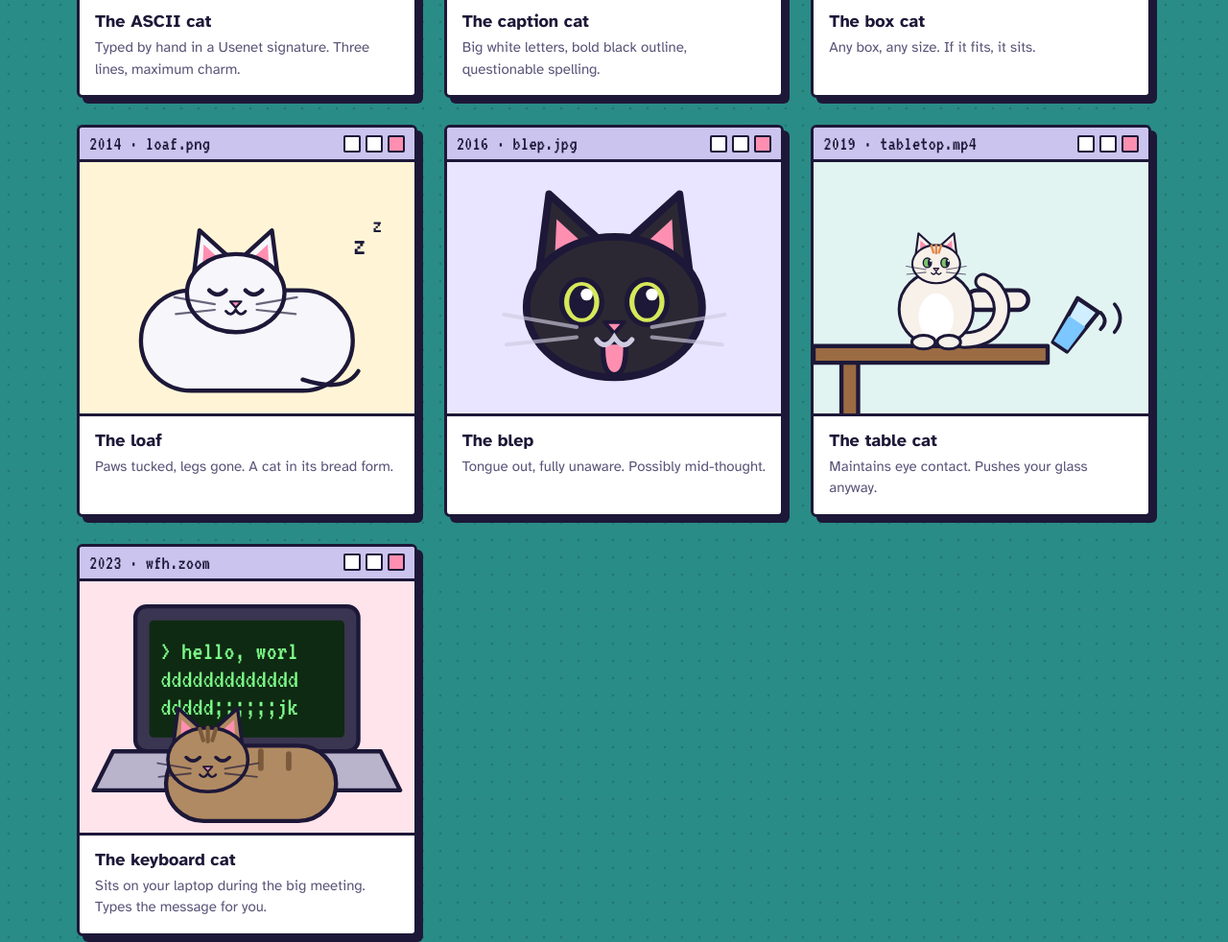
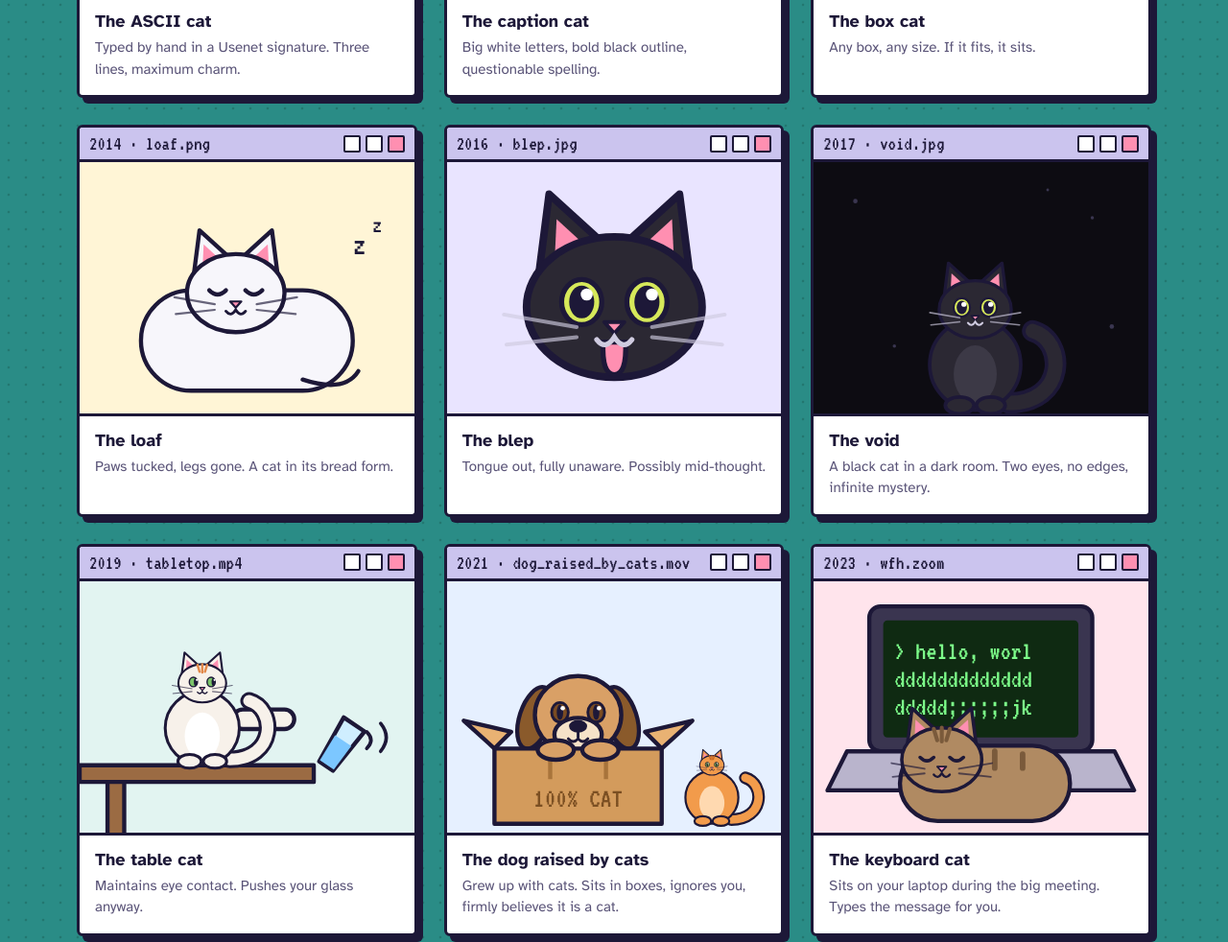
Before and after one commit to katebordwell/hello-hackday, a plain HTML site: page cats/index.html in a window 1280 px wide. Shown: the part 940-1922 px from the top of the page at 96% size. Drawn offline with Linux system fonts and the light colour scheme; a web font is replaced by a local one.

Commit message:
Add the void and the dog raised by cats
Co-Authored-By: Claude Opus 5.5 <noreply@anthropic.com>
Claude-Session: https://claude.ai/code/session_01CwYrKz39bABXSVf9zp1VQn

```diff
--- a/cats/index.html
+++ b/cats/index.html
@@ -174,6 +174,9 @@ const scenes=[
   <text x="210" y="50" font-family="VT323,monospace" font-size="18" fill="${INK}">z</text>`},
  {year:'2016',file:'blep.jpg',title:'The blep',note:'Tongue out, fully unaware. Possibly mid-thought.',say:'hewwo, wowld',bg:'#e9e4ff',
   svg:()=>`<g class="cat">${head(120,104,FUR.black,{s:1.8,eyes:'wide',tongue:true})}</g>`},
+ {year:'2017',file:'void.jpg',title:'The void',note:'A black cat in a dark room. Two eyes, no edges, infinite mystery.',say:'hello, world. i am the void.',bg:'#0d0c12',
+  svg:()=>`<g fill="#3a3650"><circle cx="30" cy="28" r="1.6"/><circle cx="200" cy="40" r="1.2"/><circle cx="58" cy="132" r="1.2"/><circle cx="214" cy="118" r="1.6"/><circle cx="168" cy="20" r="1"/></g>
+  ${sit(116,178,FUR.black,{s:.86,eyes:'wide'})}`},
  {year:'2019',file:'tabletop.mp4',title:'The table cat',note:'Maintains eye contact. Pushes your glass anyway.',say:'hello, world. goodbye, glass.',bg:'#e2f4f1',
   svg:()=>`<rect x="0" y="132" width="168" height="12" fill="#9b6b43" ${sw}/>
   <rect x="20" y="144" width="12" height="40" fill="#9b6b43" ${sw}/>
@@ -181,6 +184,25 @@ const scenes=[
   <path d="M206 108 q6 6 0 12 M216 102 q8 10 0 20" fill="none" stroke="${INK}" stroke-width="2.5" stroke-linecap="round"/>
   <g class="cat"><rect x="110" y="92" width="44" height="14" rx="7" fill="${FUR.calico.a}" ${sw}/>
   ${sit(88,132,FUR.calico,{s:.7,eyes:'side'})}</g>`},
+ {year:'2021',file:'dog_raised_by_cats.mov',title:'The dog raised by cats',note:'Grew up with cats. Sits in boxes, ignores you, firmly believes it is a cat.',say:'meow. i mean, hello world.',bg:'#e6f0ff',
+  svg:()=>{const d={a:'#d9a066',b:'#8a5a2b',c:'#f6e2c8',eye:'#7a4b22'};
+  return `<polygon points="34,120 12,100 46,108" fill="#e9b273" ${sw}/>
+  <polygon points="154,120 176,100 142,108" fill="#e9b273" ${sw}/>
+  <g class="cat"><g transform="translate(94 96)">
+    <ellipse cx="-31" cy="2" rx="11" ry="23" transform="rotate(18 -31 2)" fill="${d.b}" ${sw}/>
+    <ellipse cx="31" cy="2" rx="11" ry="23" transform="rotate(-18 31 2)" fill="${d.b}" ${sw}/>
+    <ellipse rx="31" ry="28" fill="${d.a}" ${sw}/>
+    <ellipse cy="14" rx="17" ry="12" fill="${d.c}" ${sw}/>
+    ${eyes(d,'open')}
+    <ellipse cy="8" rx="6.5" ry="4.5" fill="${INK}"/>
+    <path d="M0 12 V17 M-7 17 Q-3.5 21 0 17 Q3.5 21 7 17" fill="none" stroke="${INK}" stroke-width="2" stroke-linecap="round"/>
+  </g></g>
+  <rect x="34" y="120" width="120" height="54" fill="#d39b5c" ${sw}/>
+  <path d="M74 120 V142 M114 120 V142" stroke="#a8743b" stroke-width="3"/>
+  <ellipse cx="78" cy="121" rx="13" ry="7" fill="${d.a}" ${sw}/>
+  <ellipse cx="110" cy="121" rx="13" ry="7" fill="${d.a}" ${sw}/>
+  <text x="94" y="162" text-anchor="middle" font-family="VT323,monospace" font-size="20" fill="#7b4f22">100% CAT</text>
+  ${sit(190,174,FUR.ginger,{s:.5})}`}},
  {year:'2023',file:'wfh.zoom',title:'The keyboard cat',note:'Sits on your laptop during the big meeting. Types the message for you.',say:'hello, worlddddddddd',bg:'#ffe4ec',
   svg:()=>`<rect x="40" y="18" width="160" height="104" rx="8" fill="#3a3550" ${sw}/>
   <rect x="50" y="28" width="140" height="84" rx="3" fill="#0f2a12"/>
```
